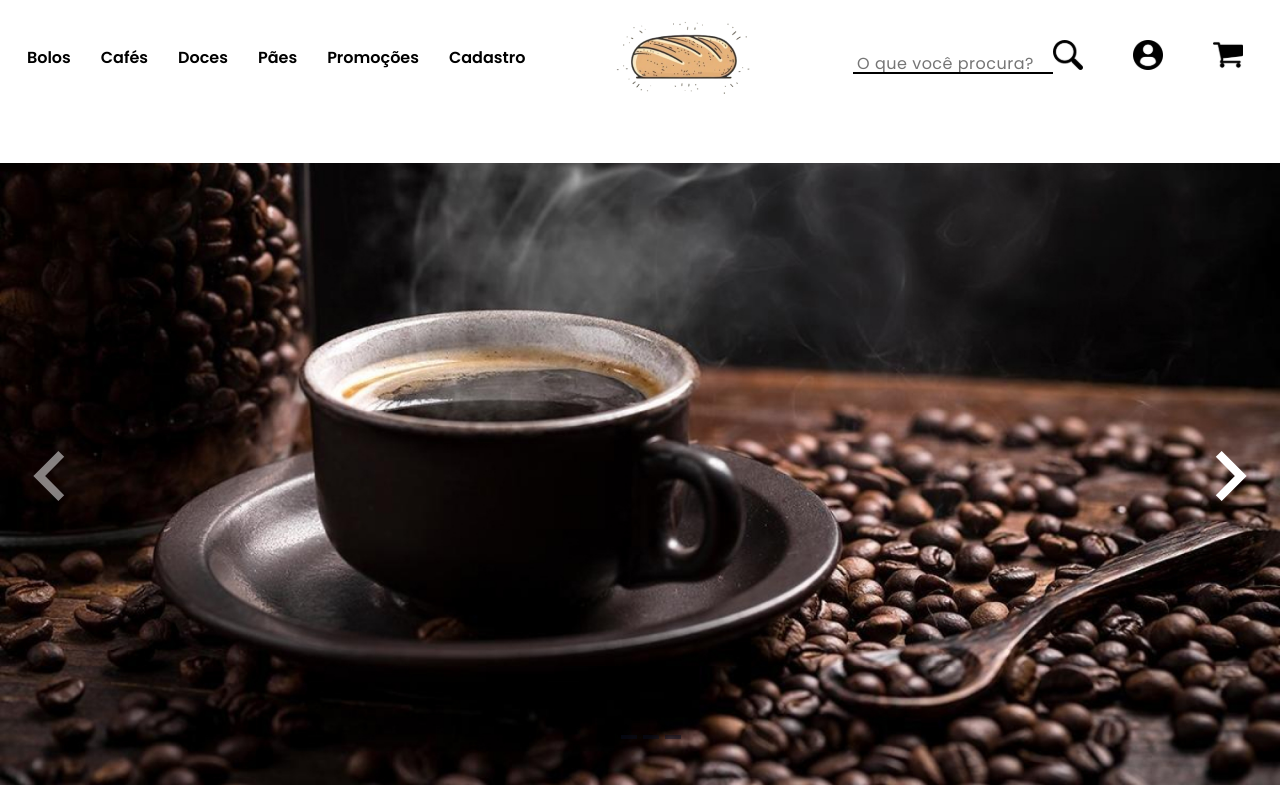
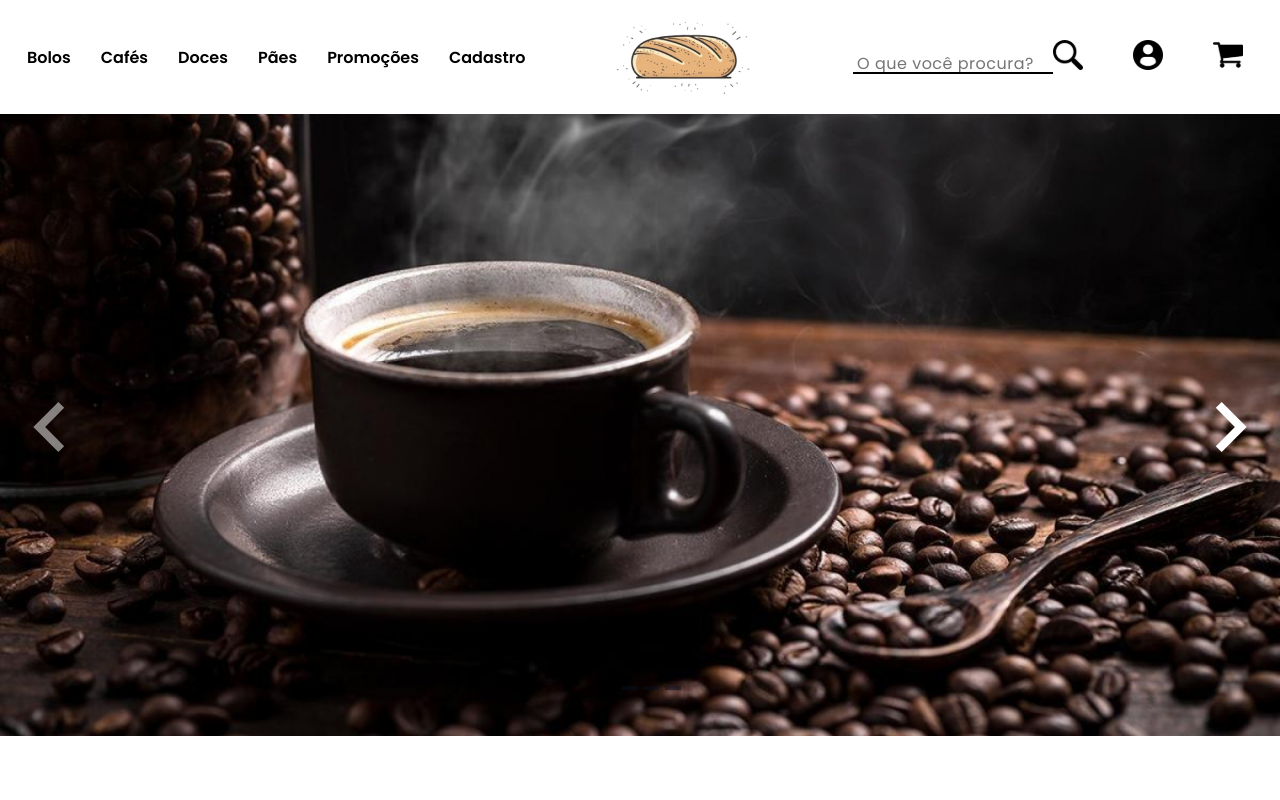
Before and after one commit to LuizBlume/padoka_frontend, a Vue app: page / in a window 1280 px wide. Shown: the top 800 px of the page. Built offline with nearby package versions, Linux system fonts and the light colour scheme.

Commit message:
FIX: Fix size grid

```diff
--- a/src/layouts/DefaultLayout.vue
+++ b/src/layouts/DefaultLayout.vue
@@ -21,7 +21,5 @@ import { RouterView } from 'vue-router';
     grid-template-areas: "header"
     "main"
     "footer";
-    /* grid-template-rows: 8% 82% 10%; */
-    grid-template-rows: 12% 76% 12%;
 }
 </style>
```
